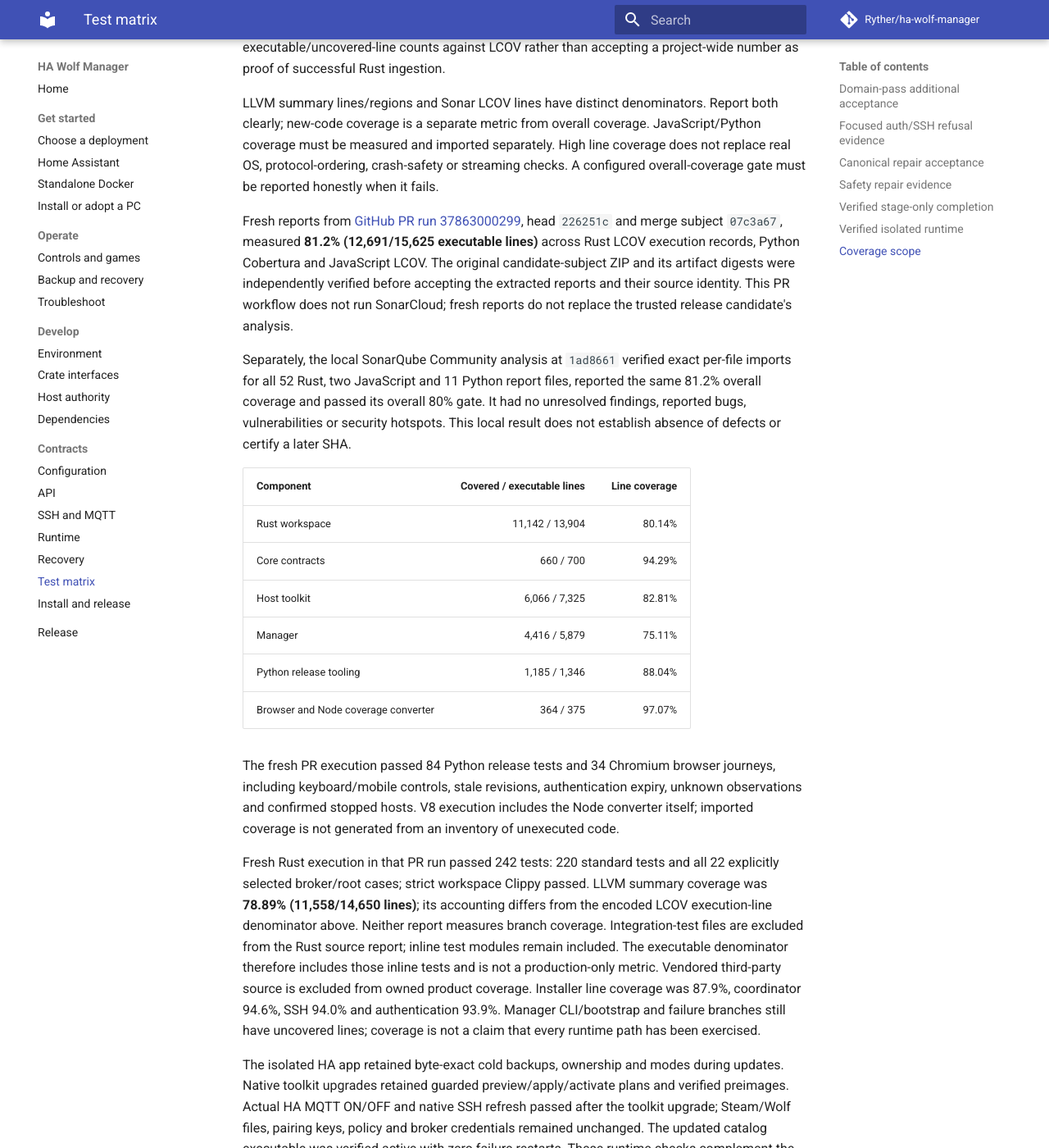
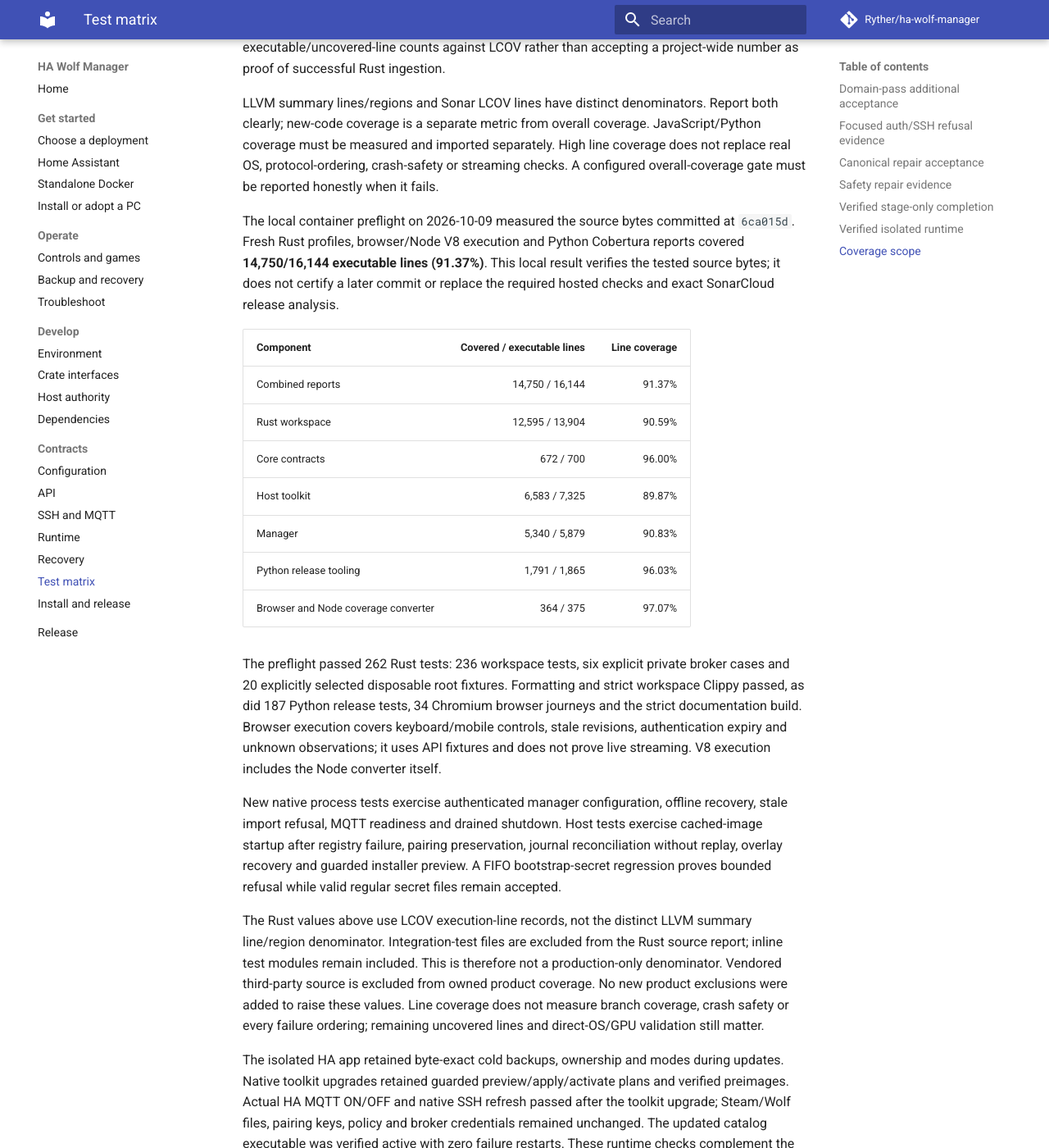
Before and after one commit to Ryther/ha-wolf-manager, an MkDocs documentation site: the page built from docs/contracts/test-matrix.md, in a window 1280 px wide and 1400 px high, scrolled down 4264 px. Shown: the whole window at 82% size. Built offline with MkDocs 1.6.1 and Material for MkDocs 9.7.7, drawn with Linux system fonts in a browser that asks for light colours; comment, search, counter and statistics services are not loaded.

Commit message:
docs: record stronger measured coverage baseline

```diff
--- a/docs/contracts/test-matrix.md
+++ b/docs/contracts/test-matrix.md
@@ -95,47 +95,44 @@ High line coverage does not replace real OS, protocol-ordering, crash-safety or
 streaming checks. A configured overall-coverage gate must be reported honestly
 when it fails.
 
-Fresh reports from [GitHub PR run 37863000299](https://github.com/Ryther/ha-wolf-manager/actions/runs/37863000299),
-head `226251c` and merge subject `07c3a67`, measured
-**81.2% (12,691/15,625 executable lines)** across Rust LCOV execution records,
-Python Cobertura and JavaScript LCOV. The original candidate-subject ZIP and its
-artifact digests were independently verified before accepting the extracted
-reports and their source identity. This PR workflow does not run SonarCloud;
-fresh reports do not replace the trusted release candidate's analysis.
-
-Separately, the local SonarQube Community analysis at `1ad8661` verified exact
-per-file imports for all 52 Rust, two JavaScript and 11 Python report files,
-reported the same 81.2% overall coverage and passed its overall 80% gate. It had
-no unresolved findings, reported bugs, vulnerabilities or security hotspots.
-This local result does not establish absence of defects or certify a later SHA.
+The local container preflight on 2026-10-09 measured the source bytes committed
+at `6ca015d`. Fresh Rust profiles, browser/Node V8 execution and Python Cobertura
+reports covered **14,750/16,144 executable lines (91.37%)**. This local result
+verifies the tested source bytes; it does not certify a later commit or replace
+the required hosted checks and exact SonarCloud release analysis.
 
 | Component | Covered / executable lines | Line coverage |
 | --- | ---: | ---: |
-| Rust workspace | 11,142 / 13,904 | 80.14% |
-| Core contracts | 660 / 700 | 94.29% |
-| Host toolkit | 6,066 / 7,325 | 82.81% |
-| Manager | 4,416 / 5,879 | 75.11% |
-| Python release tooling | 1,185 / 1,346 | 88.04% |
+| Combined reports | 14,750 / 16,144 | 91.37% |
+| Rust workspace | 12,595 / 13,904 | 90.59% |
+| Core contracts | 672 / 700 | 96.00% |
+| Host toolkit | 6,583 / 7,325 | 89.87% |
+| Manager | 5,340 / 5,879 | 90.83% |
+| Python release tooling | 1,791 / 1,865 | 96.03% |
 | Browser and Node coverage converter | 364 / 375 | 97.07% |
 
-The fresh PR execution passed 84 Python release tests and 34 Chromium browser
-journeys, including keyboard/mobile controls, stale revisions,
-authentication expiry, unknown observations and confirmed stopped hosts. V8
-execution includes the Node converter itself; imported coverage is not generated
-from an inventory of unexecuted code.
+The preflight passed 262 Rust tests: 236 workspace tests, six explicit private
+broker cases and 20 explicitly selected disposable root fixtures. Formatting
+and strict workspace Clippy passed, as did 187 Python release tests, 34 Chromium
+browser journeys and the strict documentation build. Browser execution covers
+keyboard/mobile controls, stale revisions, authentication expiry and unknown
+observations; it uses API fixtures and does not prove live streaming. V8
+execution includes the Node converter itself.
 
-Fresh Rust execution in that PR run passed 242 tests: 220 standard tests and all
-22 explicitly selected broker/root cases; strict workspace Clippy passed. LLVM
-summary coverage was **78.89% (11,558/14,650 lines)**; its accounting differs from
-the encoded LCOV execution-line denominator above. Neither report measures
-branch coverage.
-Integration-test files are excluded from the Rust
-source report; inline test modules remain included. The executable denominator
-therefore includes those inline tests and is not a production-only metric.
-Vendored third-party source is excluded from owned product coverage.
-Installer line coverage was 87.9%, coordinator 94.6%, SSH 94.0% and authentication
-93.9%. Manager CLI/bootstrap and failure branches still have uncovered lines;
-coverage is not a claim that every runtime path has been exercised.
+New native process tests exercise authenticated manager configuration, offline
+recovery, stale import refusal, MQTT readiness and drained shutdown. Host tests
+exercise cached-image startup after registry failure, pairing preservation,
+journal reconciliation without replay, overlay recovery and guarded installer
+preview. A FIFO bootstrap-secret regression proves bounded refusal while valid
+regular secret files remain accepted.
+
+The Rust values above use LCOV execution-line records, not the distinct LLVM
+summary line/region denominator. Integration-test files are excluded from the
+Rust source report; inline test modules remain included. This is therefore not a
+production-only denominator. Vendored third-party source is excluded from owned
+product coverage. No new product exclusions were added to raise these values.
+Line coverage does not measure branch coverage, crash safety or every failure
+ordering; remaining uncovered lines and direct-OS/GPU validation still matter.
 
 The isolated HA app retained byte-exact cold backups, ownership and modes during
 updates. Native toolkit upgrades retained guarded preview/apply/activate plans
```
